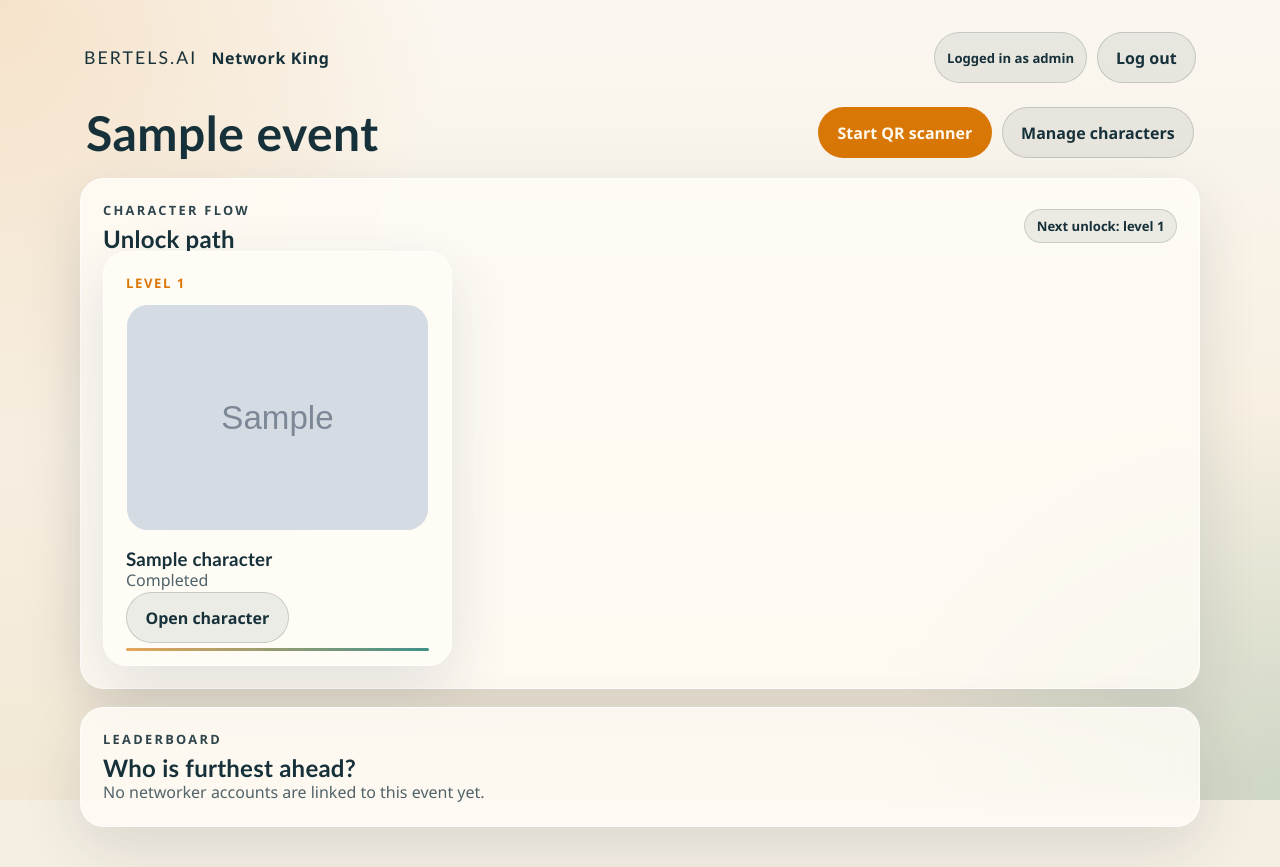
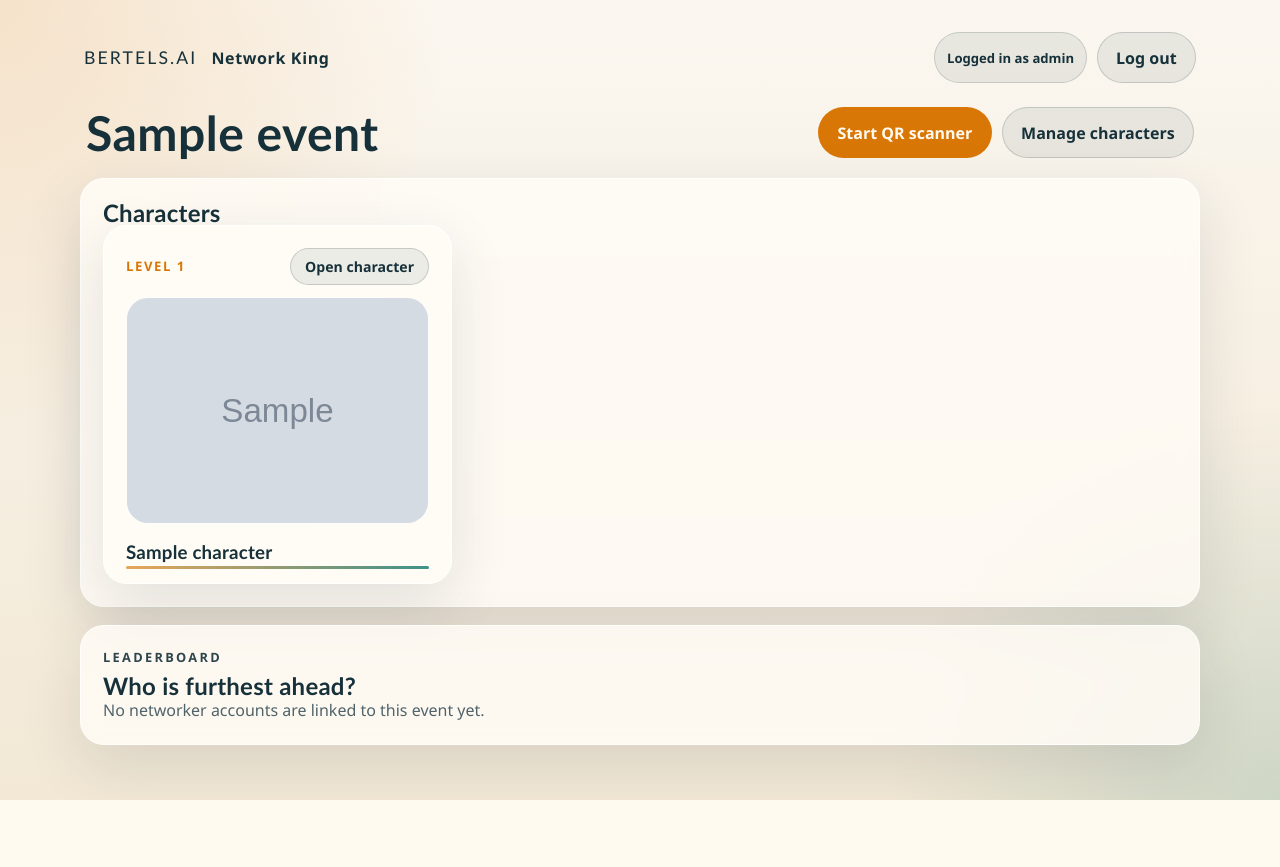
Before and after one commit to JeroenBertels/network-king, a FastAPI app: a page that uses app/templates/event_detail.html in a window 1280 px wide. After the commit the page ends 800 px from the top, so only its background shows below. Run offline with FastAPI, Linux system fonts and the light colour scheme; the visitor is signed in with stand-in values (Sample User, id 1); tables that the repository leaves empty hold one stand-in row (values such as "Sample post"); grey boxes marked "Sample" are stand-in pictures.

Commit message:
Cleaner UI for character flow.

```diff
--- a/app/static/styles.css
+++ b/app/static/styles.css
@@ -494,6 +494,14 @@
   gap: 14px;
 }
 
+.character-card__top {
+  display: flex;
+  align-items: center;
+  justify-content: space-between;
+  gap: 12px;
+  margin-bottom: 12px;
+}
+
 .character-card {
   position: relative;
   overflow: hidden;
@@ -519,12 +527,16 @@
 }
 
 .character-step {
-  margin-bottom: 12px;
   font-size: 0.82rem;
   font-weight: 800;
   letter-spacing: 0.12em;
   text-transform: uppercase;
   color: var(--accent);
+}
+
+.button-compact {
+  padding: 0.5rem 0.85rem;
+  font-size: 0.88rem;
 }
 
 .character-photo,
--- a/app/templates/event_detail.html
+++ b/app/templates/event_detail.html
@@ -13,11 +13,8 @@
 
   <section class="section-card">
     <div class="section-heading">
-      <div>
-        <p class="eyebrow">Character Flow</p>
-        <h2>Unlock path</h2>
-      </div>
-      {% if viewer_is_member and progress_state %}
+      <h2>Characters</h2>
+      {% if viewer_is_member and progress_state and current_user and current_user.role == "networker" %}
         <span class="pill">Next unlock: level {{ progress_state.unlocked_position }}</span>
       {% endif %}
     </div>
@@ -26,18 +23,19 @@
       {% for item in character_cards %}
         {% set character = item.character %}
         <article class="character-card{% if not item.show_identity %} character-card--locked{% endif %}{% if item.completed %} character-card--complete{% endif %}">
-          <div class="character-step">Level {{ character.position }}</div>
+          <div class="character-card__top">
+            <div class="character-step">Level {{ character.position }}</div>
+            {% if item.show_identity %}
+              <a class="button button-secondary button-compact" href="/events/{{ event.slug }}/characters/{{ character.id }}">Open character</a>
+            {% endif %}
+          </div>
           {% if item.show_identity %}
             {% if character.image_key %}
               <img class="character-photo" src="/media/{{ character.image_key }}" alt="{{ character.fictional_name }}">
             {% endif %}
             <h3>{{ character.fictional_name }}</h3>
-            <p class="muted">{{ "Completed" if item.completed else "Unlocked" }}</p>
-            <a class="button button-secondary" href="/events/{{ event.slug }}/characters/{{ character.id }}">Open character</a>
           {% else %}
             <h3>Locked character</h3>
-            <p class="muted">Keep the chain moving to reveal this guest.</p>
-            <span class="pill">Hidden</span>
           {% endif %}
         </article>
       {% else %}
```
